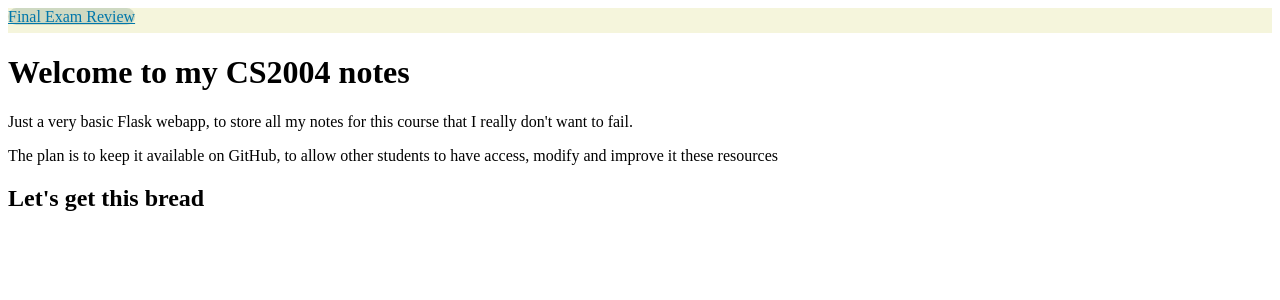
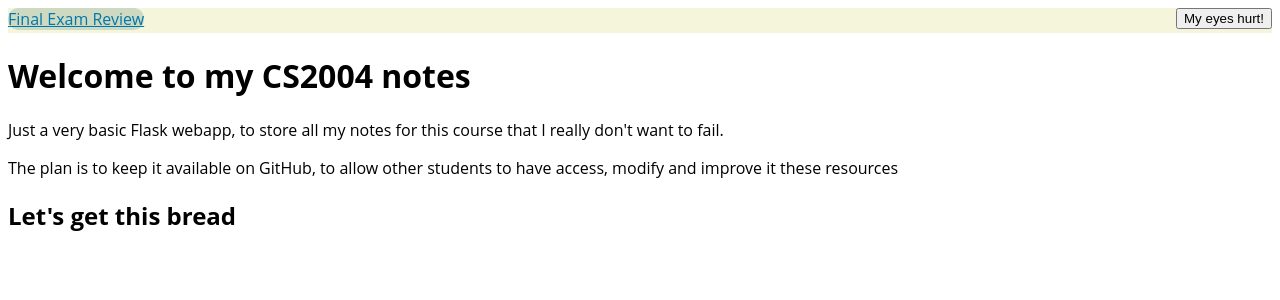
Before and after one commit to spramij/cs2004, a Flask app: page / in a window 1280 px wide. Shown: the top 300 px of the page. Run offline with Flask 2, Linux system fonts and the light colour scheme.

Commit message:
Added persistent dark mode

```diff
--- a/app.py
+++ b/app.py
@@ -4,13 +4,16 @@ import os, pypandoc, random
 
 app = Flask(__name__)
 
+global inverted
 global navbar
+
+inverted = False
 def update_navbar():
     return [str(file)[:-3] for file in os.listdir("resources")]
 
 @app.route("/")
 def index():
-    return render_template("index.min.html", navbar=update_navbar())
+    return render_template("index.min.html", navbar=update_navbar(), colors=inverted)
 
 @app.route("/<chapter>")
 def give_me(chapter):
@@ -18,12 +21,19 @@ def give_me(chapter):
         file_to_compile = "resources/"+chapter+".md"
         this = pypandoc.convert_file(file_to_compile, 'html')
     except :
-        return render_template('error.min.html',  navbar=update_navbar())
-    return render_template("chapters.min.html", navbar=update_navbar(), chapter=this)
+        return render_template('error.min.html',  navbar=update_navbar(), colors=inverted)
+    return render_template("chapters.min.html", navbar=update_navbar(), chapter=this, colors=inverted)
+
+@app.route("/_invert")
+def invert_colors():
+    global inverted
+    inverted ^= 1
+    return redirect('/')
+
 
 @app.errorhandler(404)
 def page_not_found(e):
-        return render_template('error.min.html', navbar=update_navbar())
+        return render_template('error.min.html', navbar=update_navbar(), colors=inverted)
 
 if __name__ == '__main__':
     app.run(host="0.0.0.0")
--- /dev/null
+++ b/static/inverted.css
@@ -0,0 +1,4 @@
+body {
+    background-color: #000000;
+    color:#A9A9A9;
+}
--- /dev/null
+++ b/static/inverted.min.css
@@ -0,0 +1 @@
+body{background-color:#000;color:#a9a9a9}
--- a/static/styles.css
+++ b/static/styles.css
@@ -2,3 +2,4 @@ a{color:#07a}
 a:visited{color:#941352}
 #navbar{height:25px;background-color:beige;}
 #navbar span{border-radius:10px;padding:5px10px5px10px;}
+body {font-family: Open Sans, Arial;}
--- a/static/styles.min.css
+++ b/static/styles.min.css
@@ -1 +1 @@
-a{color:#07a}a:visited{color:#941352}#navbar{height:25px;background-color:beige}#navbar span{border-radius:10px;padding:5px10px5px10px}
+a{color:#07a}a:visited{color:#941352}#navbar{height:25px;background-color:beige}#navbar span{border-radius:10px;padding:5px10px5px10px}body{font-family:Open Sans,Arial}
--- a/templates/base.html
+++ b/templates/base.html
@@ -7,6 +7,11 @@
     <title>CS2004 notes by Sohil</title>
     <script type="text/javascript" src="static/addSomeColors.min.js"></script>
     <link rel="stylesheet" type="text/css" href="static/styles.min.css">
+    {% if colors %}
+        <link rel="stylesheet" type="text/css" href="static/inverted.min.css">
+    {% endif %}
+    <script src="lib/inverted.js"></script>
+
 </head>
 
 <body>
@@ -14,9 +19,12 @@
     {% for item in navbar %}
         <span><a href="{{ item }}">{{ item }}</a></span>
     {% endfor %}
+    <!-- <button id="invertedmode" type="button" onclick="location.href='http://cs2004.pramij.com/_invert'">My eyes hurt!</button> -->
+    <button style="float: right" id="invertedmode" type="button" onclick="location.href='http://0.0.0.0:5000/_invert'">My eyes hurt!</button>
+
 </div>
 
-<div>
+<div id="content">
     {% block content %}
     {% endblock %}
 </div>
--- a/templates/base.min.html
+++ b/templates/base.min.html
@@ -1 +1 @@
-<!DOCTYPE html><html lang="en"><head><link rel="icon" href="data:,"><meta charset="UTF-8"><title>CS2004 notes by Sohil</title><script type="text/javascript" src="static/addSomeColors.js"></script><link rel="stylesheet" type="text/css" href="static/styles.css"></head><body><div id="navbar">{% for item in navbar %} <span><a href="{{ item }}">{{ item }}</a></span> {% endfor %}</div><div>{% block content %} {% endblock %}</div><script>addColors();</script></body></html>
+<!DOCTYPE html><html lang="en"><head><link rel="icon" href="data:,"><meta charset="UTF-8"><title>CS2004 notes by Sohil</title><script type="text/javascript" src="static/addSomeColors.min.js"></script><link rel="stylesheet" type="text/css" href="static/styles.min.css">{% if colors %}<link rel="stylesheet" type="text/css" href="static/inverted.min.css">{% endif %}<script src="lib/inverted.js"></script></head><body><div id="navbar">{% for item in navbar %} <span><a href="{{ item }}">{{ item }}</a></span> {% endfor %}<!-- <button id="invertedmode" type="button" onclick="location.href='http://cs2004.pramij.com/_invert'">My eyes hurt!</button> --> <button style="float:right" id="invertedmode" type="button" onclick="location.href='http://0.0.0.0:5000/_invert'">My eyes hurt!</button></div><div id="content">{% block content %} {% endblock %}</div><script>addColors();</script></body></html>
```
Also changed, not shown: static/addSomeColors.js (line endings or trailing spaces).
